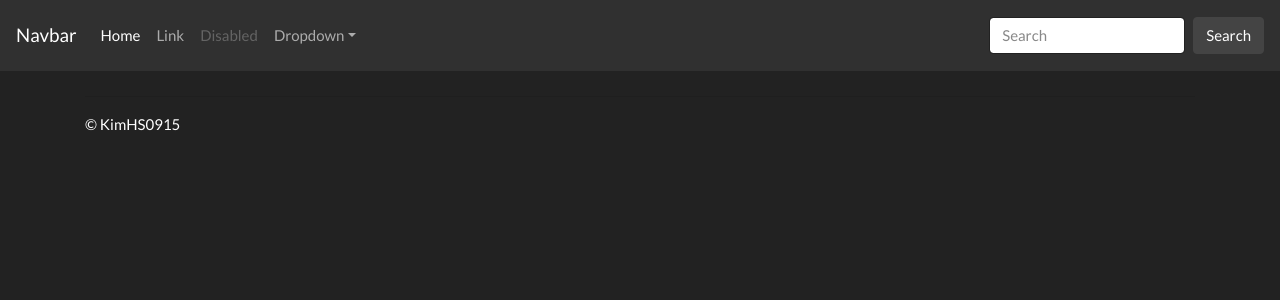
After one commit to KimHS0915/django-practice, a Django app: template instagram/templates/instagram/layout.html in a window 1280 px wide. The commit adds this page. Shown: the top 300 px of the page. Run offline with Django 3.2, Linux system fonts and the light colour scheme; the template is opened without the code that fills it, so the values that code supplies are empty; some libraries are stand-ins or nearby versions.

Commit message:
Add layout

```diff
--- /dev/null
+++ b/instagram/templates/instagram/layout.html
@@ -0,0 +1,64 @@
+<!DOCTYPE html>
+<html lang='ko'>
+<head>
+	<meta charset="utf-8" />
+	<title>{% block title %}{% endblock %}</title>
+	<!-- <link rel="stylesheet" href="https://stackpath.bootstrapcdn.com/bootstrap/4.5.2/css/bootstrap.min.css" integrity="sha384-JcKb8q3iqJ61gNV9KGb8thSsNjpSL0n8PARn9HuZOnIxN0hoP+VmmDGMN5t9UJ0Z" crossorigin="anonymous"> -->
+	<link rel="stylesheet" href="https://stackpath.bootstrapcdn.com/bootswatch/4.5.2/darkly/bootstrap.min.css" integrity="sha384-nNK9n28pDUDDgIiIqZ/MiyO3F4/9vsMtReZK39klb/MtkZI3/LtjSjlmyVPS3KdN" crossorigin="anonymous">
+	<script src="https://code.jquery.com/jquery-2.2.4.js" integrity="sha256-iT6Q9iMJYuQiMWNd9lDyBUStIq/8PuOW33aOqmvFpqI=" crossorigin="anonymous"></script>
+	<script src="https://stackpath.bootstrapcdn.com/bootstrap/4.5.2/js/bootstrap.min.js" integrity="sha384-B4gt1jrGC7Jh4AgTPSdUtOBvfO8shuf57BaghqFfPlYxofvL8/KUEfYiJOMMV+rV" crossorigin="anonymous"></script>
+	<style>
+		body {
+			padding-top: 5rem;
+			padding-bottom: 2rem;
+		}
+	</style>
+</head>
+<body>
+	<nav class="navbar navbar-expand-md navbar-dark bg-dark fixed-top">
+  <a class="navbar-brand" href="#">Navbar</a>
+  <button class="navbar-toggler" type="button" data-toggle="collapse" data-target="#navbarsExampleDefault" aria-controls="navbarsExampleDefault" aria-expanded="false" aria-label="Toggle navigation">
+    <span class="navbar-toggler-icon"></span>
+  </button>
+
+  <div class="collapse navbar-collapse" id="navbarsExampleDefault">
+    <ul class="navbar-nav mr-auto">
+      <li class="nav-item active">
+        <a class="nav-link" href="#">Home <span class="sr-only">(current)</span></a>
+      </li>
+      <li class="nav-item">
+        <a class="nav-link" href="#">Link</a>
+      </li>
+      <li class="nav-item">
+        <a class="nav-link disabled" href="#" tabindex="-1" aria-disabled="true">Disabled</a>
+      </li>
+      <li class="nav-item dropdown">
+        <a class="nav-link dropdown-toggle" href="#" id="dropdown01" data-toggle="dropdown" aria-haspopup="true" aria-expanded="false">Dropdown</a>
+        <div class="dropdown-menu" aria-labelledby="dropdown01">
+          <a class="dropdown-item" href="#">Action</a>
+          <a class="dropdown-item" href="#">Another action</a>
+          <a class="dropdown-item" href="#">Something else here</a>
+        </div>
+      </li>
+    </ul>
+    <form class="form-inline my-2 my-lg-0">
+      <input class="form-control mr-sm-2" type="text" placeholder="Search" aria-label="Search">
+      <button class="btn btn-secondary my-2 my-sm-0" type="submit">Search</button>
+    </form>
+  </div>
+</nav>
+
+<div class="container">
+	<div class ="row">
+		<div class="col-sm-12">
+			{% block content %}
+			{% endblock %}
+
+			<hr/>
+			&copy; KimHS0915
+		</div>
+	</div>
+</div>
+
+</body>
+</html>
```
Also changed, not shown: instagram/templates/instagram/post_detail.html (+13 -0 lines), instagram/templates/instagram/post_list.html (+8 -14 lines).
